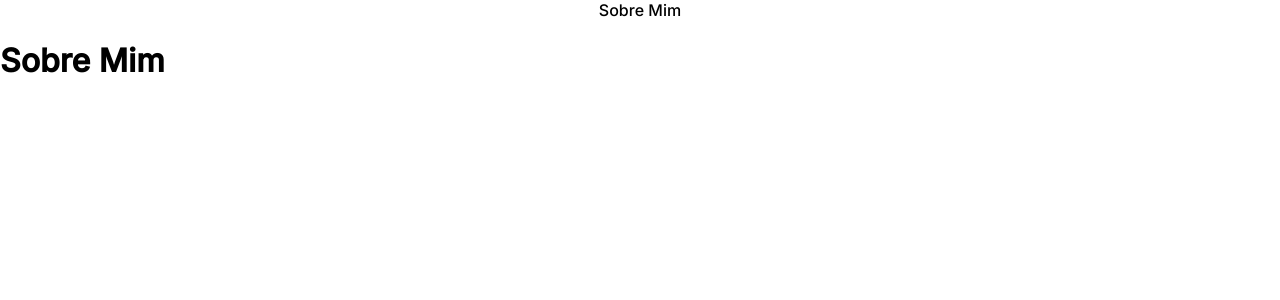
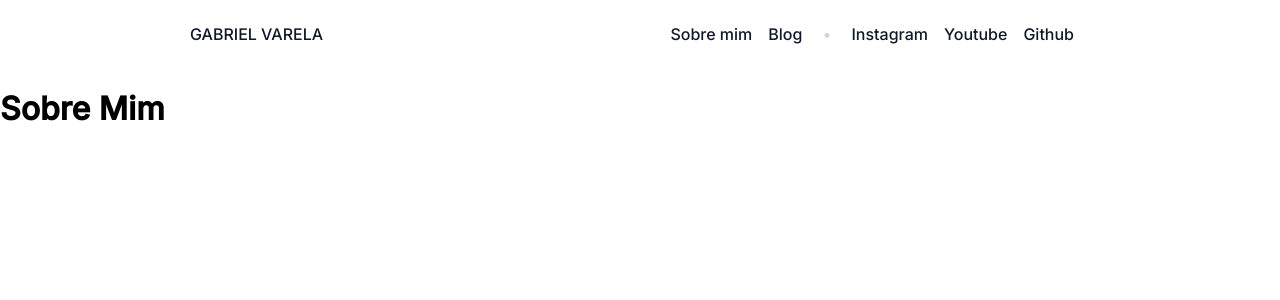
Before and after one commit to gabrielvrl/gabrielvrl.dev, a Next.js app: page /about in a window 1280 px wide. Shown: the top 300 px of the page. Built offline with nearby package versions, Linux system fonts and the light colour scheme.

Commit message:
Header Done

```diff
--- a/components/Header/header.module.scss
+++ b/components/Header/header.module.scss
@@ -1,8 +1,31 @@
 .header {
-  padding: 0 0.5rem;
   display: flex;
-  flex-direction: column;
-  justify-content: center;
   align-items: center;
-  height: 10%;
+  justify-content: space-between;
+  max-width: 900px;
+  margin: 0 auto;
+  padding: 1.5rem 0;
+  z-index: 1;
+  position: sticky;
+  top: 0;
+  color: #111827;
+
+  a {
+    color: inherit;
+    text-decoration: none;
+    margin-right: 1rem;
+    cursor: pointer;
+
+    &:hover {
+        color: #ff5f5c;
+        transition: 0.2s;
+    }
+  }
+
+  .dot {
+    color: #d1d5db;
+    &:hover {
+      color: #d1d5db;
+    }
+  }
 }
--- a/components/Header/index.tsx
+++ b/components/Header/index.tsx
@@ -1,10 +1,23 @@
 import styles from './header.module.scss'
+import Link from 'next/link'
 
 function Header(){
   return (
     <div className={styles.header}>
+      <Link href="/">GABRIEL VARELA</Link>
       <nav>
-        <a href="/about">Sobre Mim</a>
+        <Link href="/about">Sobre mim</Link>
+        <Link href="/about">Blog</Link>
+        <a className={styles.dot}> • </a>
+        <Link href="https://www.instagram.com/gabrielvrl.dev/">
+          <a target="_blank" rel="noreferrer">Instagram</a>
+        </Link>
+        <Link href="https://www.youtube.com/channel/UC_C9kTkVH6Crykw0WPsSHTA">
+        <a  target="_blank" rel="noreferrer">Youtube</a>
+        </Link>
+        <Link href="https://github.com/gabrielvrl">
+        <a target="_blank" rel="noreferrer">Github</a>
+        </Link>
       </nav>
     </div>
   )
--- a/styles/Home.module.css
+++ b/styles/Home.module.css
@@ -74,7 +74,7 @@
   align-items: center;
   justify-content: center;
   flex-wrap: wrap;
-  max-width: 800px;
+  max-width: 900px;
   margin-top: 3rem;
 }
 
```
